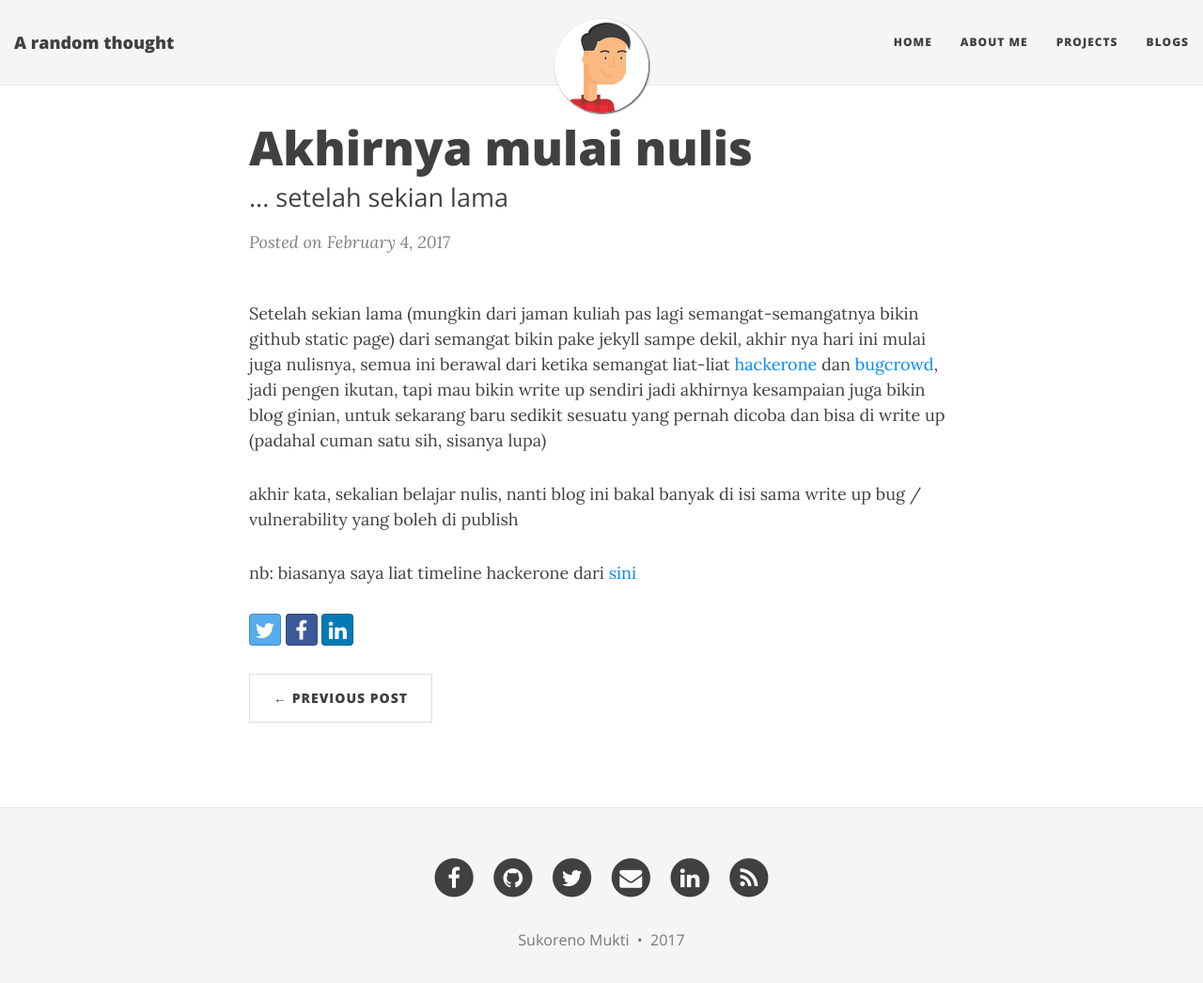
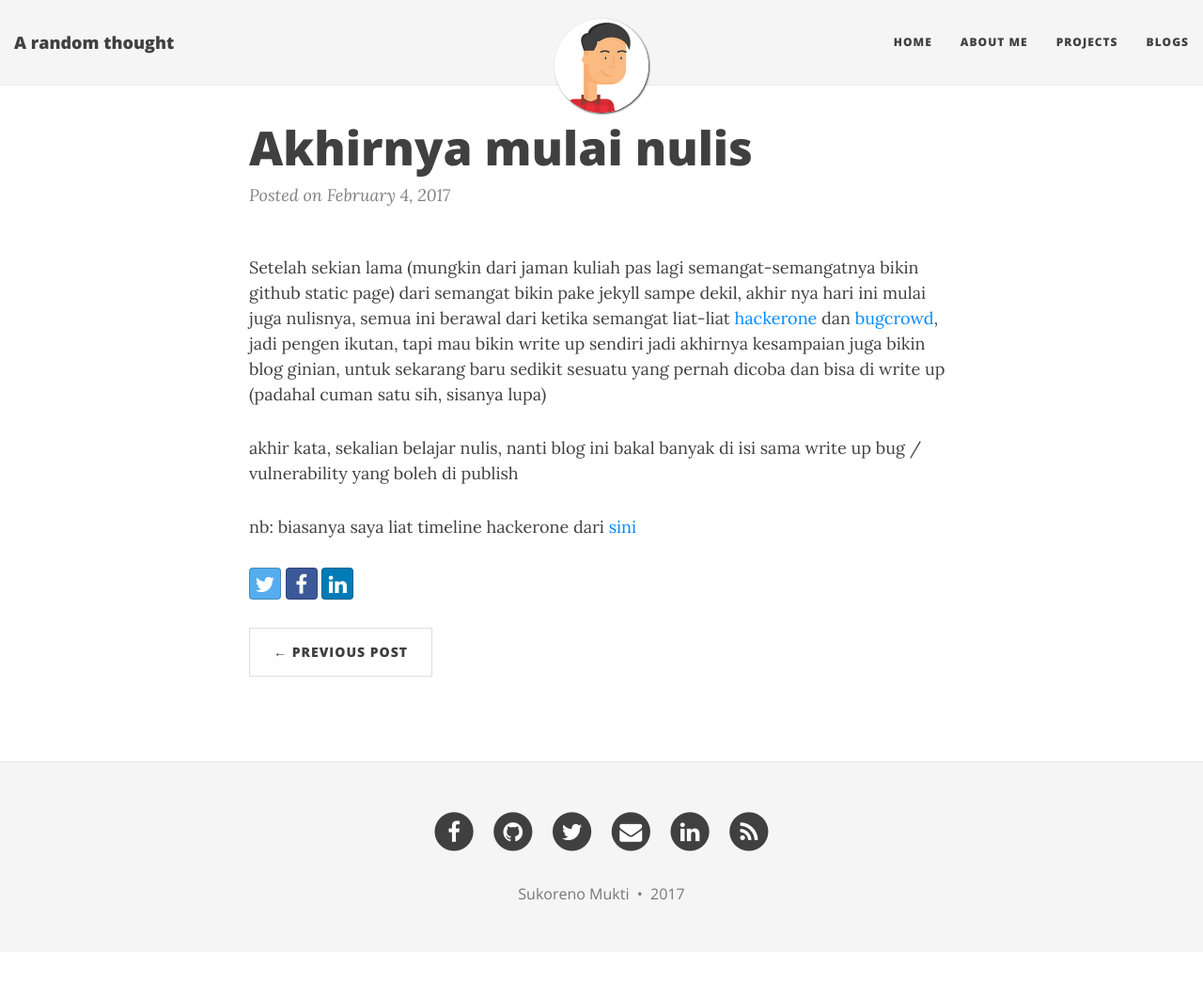
Before and after one commit to sukorenomw/blog, a Jekyll site: the page built from _posts/2017-02-04-akhirnya-nulis.md, in a window 1280 px wide and 1062 px high. Shown: the top 1046 px of the window at 94% size. Built offline with Jekyll 4.4.1, drawn with Linux system fonts in a browser that asks for light colours; nearby versions of some CDN libraries.

Commit message:
Updated 2017-02-04-akhirnya-nulis.md

```diff
--- a/_posts/2017-02-04-akhirnya-nulis.md
+++ b/_posts/2017-02-04-akhirnya-nulis.md
@@ -1,7 +1,8 @@
 ---
 layout: post
 title: Akhirnya mulai nulis
-subtitle: ... setelah sekian lama
+published: true
+date: '2017-02-04'
 ---
 
 Setelah sekian lama (mungkin dari jaman kuliah pas lagi semangat-semangatnya bikin github static page)
```
